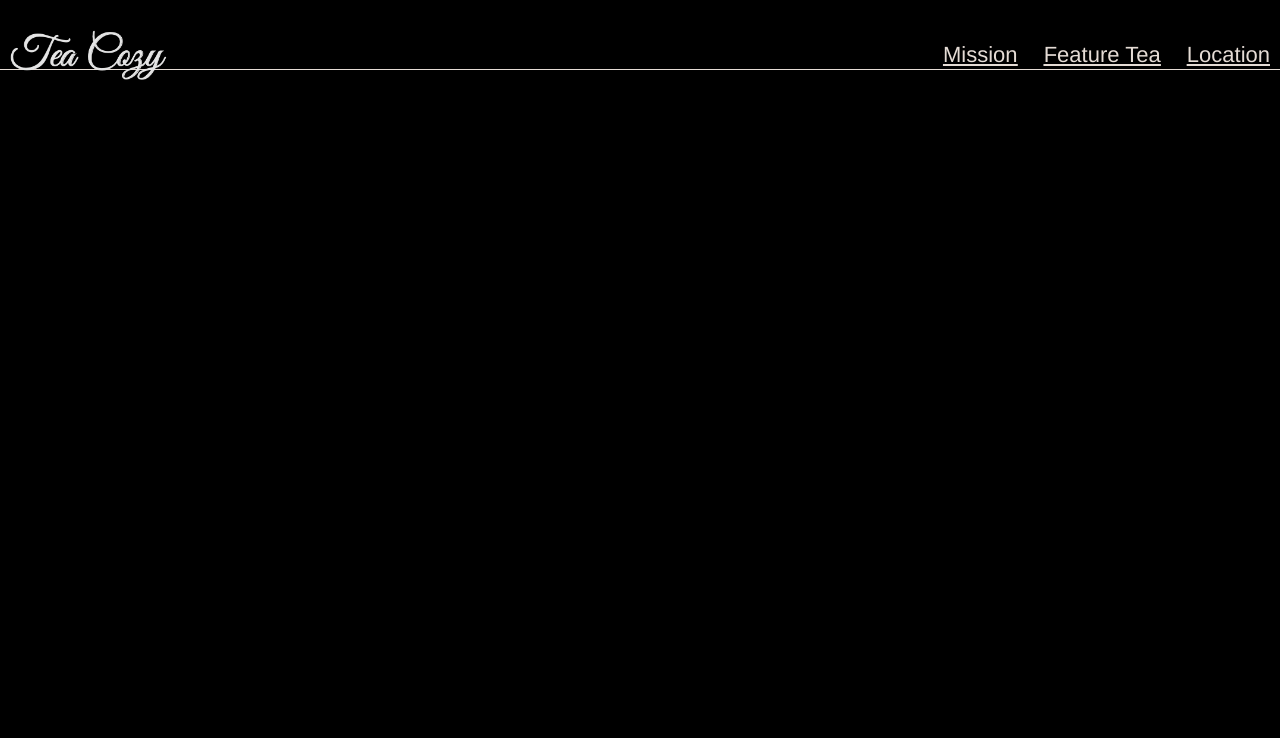
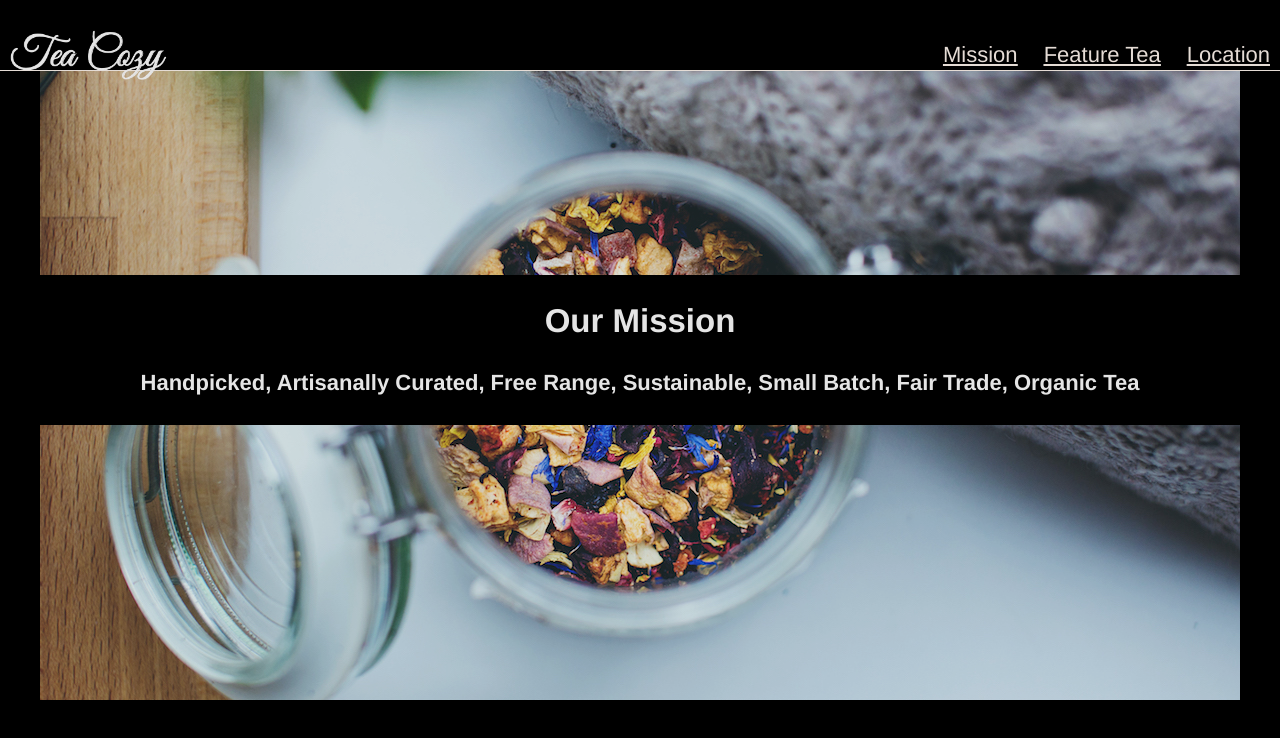
Before and after one commit to idonjr3/Tea-Cozy, a plain HTML site: page index.html in a window 1280 px wide. Drawn offline with Linux system fonts and the light colour scheme.

Commit message:
main content section

```diff
--- a/index.html
+++ b/index.html
@@ -6,6 +6,8 @@
   </head>
 
  <body>
+
+  <div>
    	<header class= "container">
  	  <img src="resources\images\logo.png" alt="Cozy" class="logo">
 	  <nav>
@@ -16,6 +18,18 @@
 		</ul>
 	  </nav>
  	</header>
+ </div>
+
+<div class="Container">
+	<div class="Mission">
+		<div id="content">
+			<h2>Our Mission</h2>
+			<h4>Handpicked, Artisanally Curated, Free Range, Sustainable, Small Batch, Fair Trade, Organic Tea</h4>
+		</div>
+	</div>
+</div>
+
+
 
   </body>
 </html>
--- a/resources/style.css
+++ b/resources/style.css
@@ -11,6 +11,7 @@ body{
 	display: flex;
  	justify-content: center;
 	flex-wrap: wrap;
+
 }
 
 a{
@@ -19,11 +20,12 @@ a{
 }
 
 header{
-	height: 69px;
+	height: 70px;
 	position: fixed;
 	border-bottom:1px solid seashell;
 	width: 100%;
 	align-items: center;
+	background-color: black;
 }
 
 
@@ -44,3 +46,20 @@ nav span{
 	margin-left: 10px;
 	height: 50px;
 }
+
+
+ .Mission{
+	display: flex;
+	background-image: url(Images/mission-background.jpg);
+	height: 700px;
+	width: 1200px;
+	margin: auto;
+}
+
+#content{
+	width: 1200px;
+	margin: auto;
+	background-color: black;
+	text-align: center;
+	align-content: center;
+}
```
Also changed, not shown: 1 other file. Lines whose indentation alone changed are shown as unchanged.
